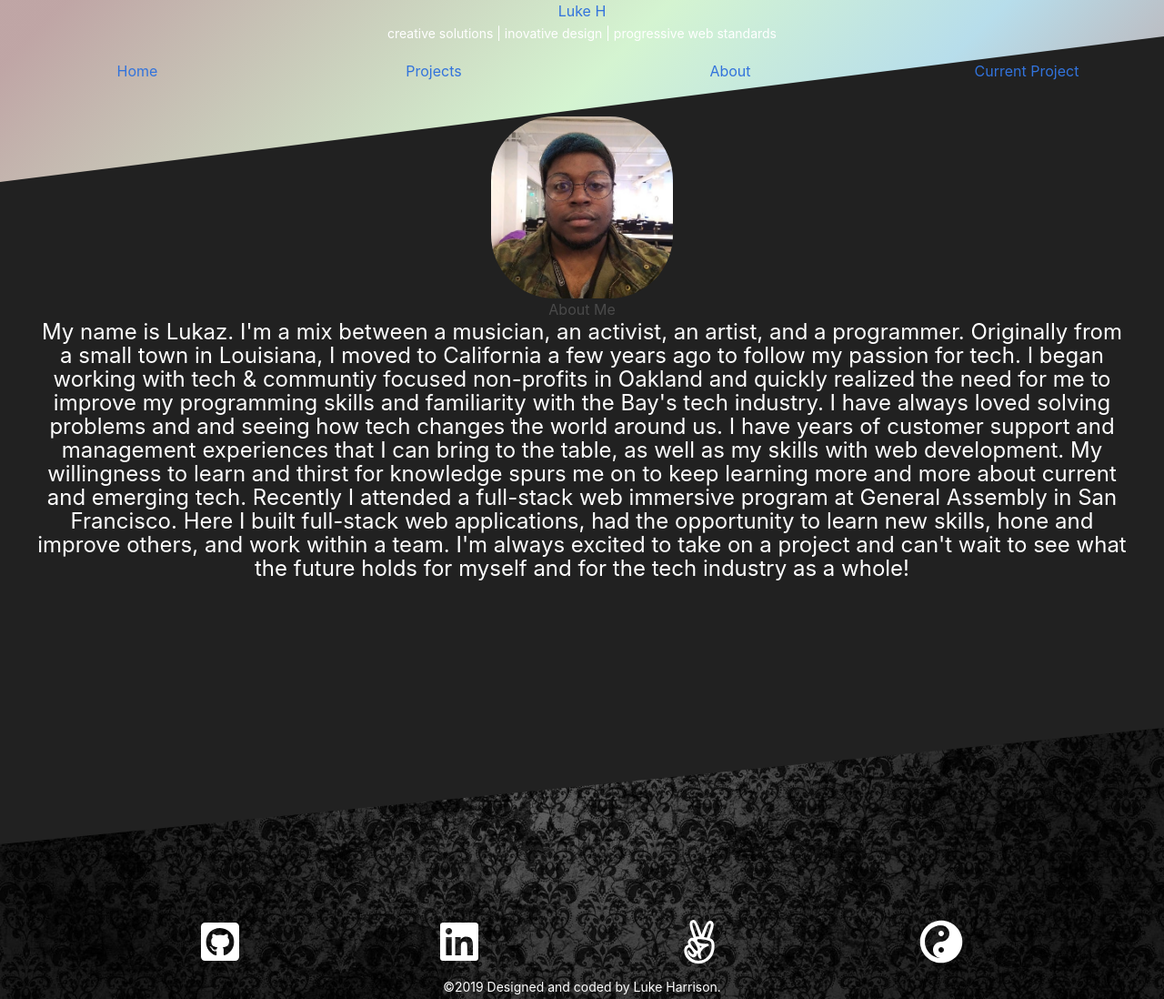
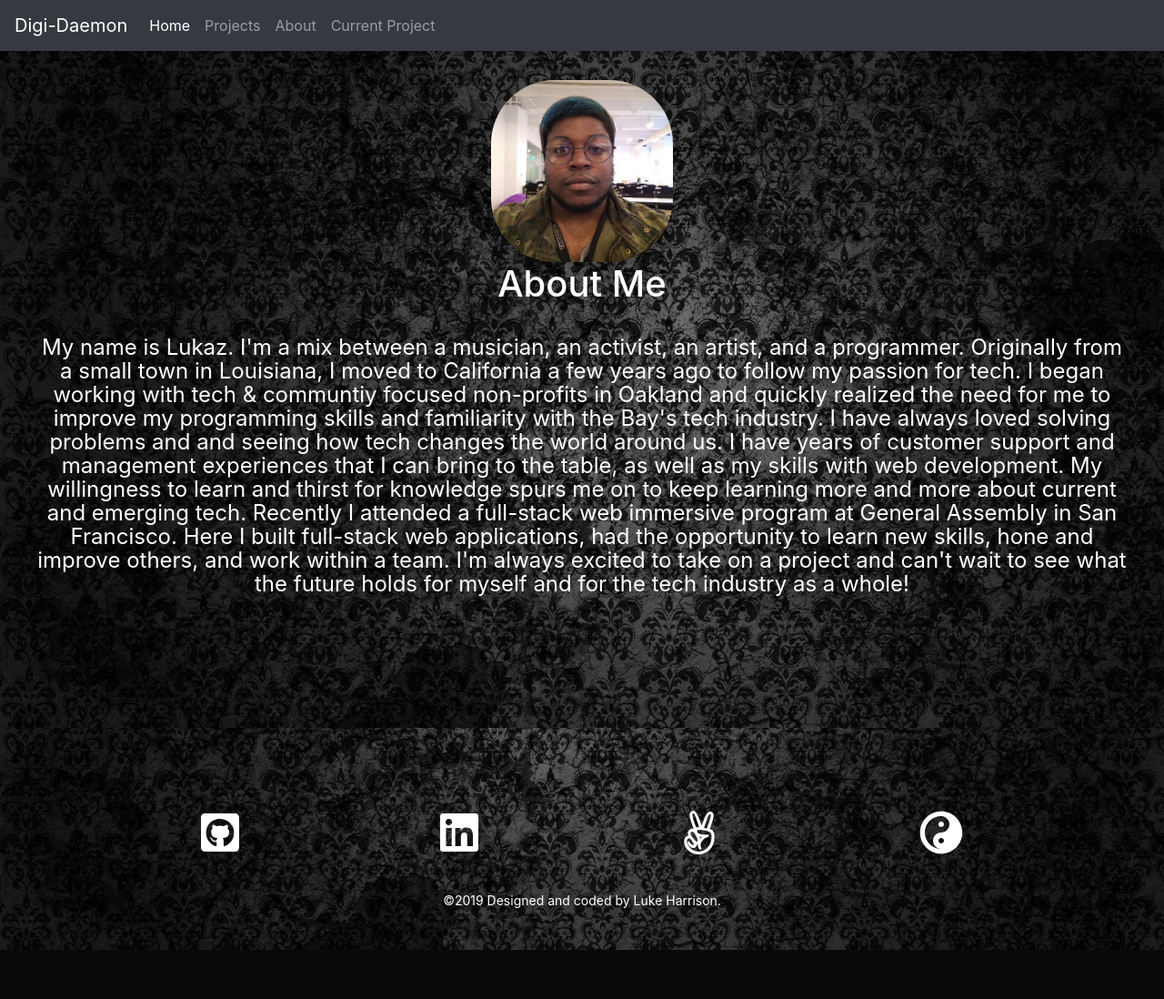
Before and after one commit to LukazDane/Digi-Daemon, a Flask app: page /Lukaz in a window 1280 px wide. Shown: the whole page at 91% size. After the commit the page ends 1044 px from the top, so only its background shows below. Run offline with Flask 2, Linux system fonts and the light colour scheme; some libraries are stand-ins or nearby versions.

Commit message:
change bg

```diff
--- a/app.py
+++ b/app.py
@@ -1,42 +1,29 @@
 import secrets
 from flask import Flask, g
 from flask import render_template, flash, redirect, url_for, session, request, abort, send_file, make_response, current_app
-from wtforms import TextField, TextAreaField, SubmitField, StringField, PasswordField, IntegerField, FileField
-from flask import make_response as response
-from werkzeug.utils import secure_filename
-from flask_sqlalchemy import SQLAlchemy
-from flask_login import LoginManager, login_user, logout_user, login_required, current_user, UserMixin
-from flask_bcrypt import check_password_hash
 import datetime
 from datetime import date
 from datetime import time
 from datetime import datetime, timedelta
-from peewee import fn
-from io import BytesIO
-from PIL import Image
-import urllib
-from markupsafe import Markup
 import os
-import forms
-import models
+
 
 DEBUG = True
 PORT = int(os.environ.get('PORT', 9000))
 
 app = Flask(__name__)
-app.secret_key = 'elsdhfsdlfdsjfkljdslfhjlds'
-app.config['SQLALCHEMY_DATABASE_URI'] = 'sqlite:////Users/lukazphelps/Desktop/digi-daemon/daemon.db'
-db = SQLAlchemy(app)
 
-@app.route('/', methods=['GET', 'POST'])
+
+@app.route('/')
 def index(name=None):
 
     return render_template('home.html')
 
+
 @app.route('/Lukaz')
 def about(name=None):
-        return render_template('about.html')
+    return render_template('about.html')
+
 
 if __name__ == '__main__':
-    app.secret_key = os.urandom(12)
     app.run(debug=DEBUG, port=PORT)
--- a/forms.py
+++ /dev/null
@@ -1,5 +0,0 @@
-from wtforms import Form, BooleanField, StringField, PasswordField, validators
-
-class ContactForm(Form):
-    name = StringField('Full Name', [validators.Length(min=4, max=25)])
-    email = StringField('Email Address', [validators.Length(min=6, max=35)])
--- a/static/css/styles.css
+++ b/static/css/styles.css
@@ -4,8 +4,9 @@
   scroll-behavior: smooth;
 }
 body {
-  overflow: hidden;
+  /* overflow: hidden; */
   background-color: #212121;
+  color: #fff !important;
 }
 li {
   list-style: none;
@@ -28,7 +29,7 @@ li {
     rgba(42, 200, 25, 0.2) 50%,
     rgba(96, 31, 31, 0.4) 95%
   );
-  clip-path: polygon(0% 0%, 100% 0%, 100% 20%, 0 100%);
+  /* clip-path: polygon(0% 0%, 100% 0%, 100% 20%, 0 100%); */
 
   height: 25vh;
 }
@@ -47,8 +48,8 @@ footer {
   overflow: hidden;
   background: #212220 url("/static/images/bg.jpg") fixed no-repeat bottom left;
   background-size: cover;
-  -webkit-clip-path: polygon(0 10vw, 100% 0, 100% 100%, 0 100%);
-  clip-path: polygon(0 10vw, 100% 0, 100% 100%, 0 100%);
+  /* -webkit-clip-path: polygon(0 10vw, 100% 0, 100% 100%, 0 100%); */
+  /* clip-path: polygon(0 10vw, 100% 0, 100% 100%, 0 100%); */
   color: rgba(255, 255, 255, 0.6);
   font-size: 1.125rem;
   line-height: 1.5;
@@ -61,7 +62,7 @@ footer div p {
   display: flex;
   flex-flow: wrap;
   justify-content: space-evenly;
-  margin-top: 15vh;
+  /* margin-top: 15vh; */
 }
 .social a {
   color: white;
@@ -108,8 +109,10 @@ div#logoBlock {
 /* ---- */
 .section-container {
   min-height: 100vh;
-  padding-top: 15vh;
+  padding-top: 10vh;
   height: fit-content;
+  background: #212220 url(/static/images/bg.jpg) fixed no-repeat bottom left;
+  background-size: cover;
 }
 .section-title {
   text-align: end;
@@ -169,26 +172,16 @@ p {
   margin-right: 10px;
   display: inline-block;
 }
-.btn.btn-freelance {
-  background: #f04;
-}
-.btn.btn-hire {
-  background: hsla(0, 0%, 100%, 0.14);
-}
+
 /* end testing */
 #home {
   background-color: #232323;
-  background-image: url("/static/images/paint-splatter-1.png");
-  background-repeat: no-repeat;
-  background-position: right;
+  /* background-image: url("/static/images/paint-splatter-1.png"); */
+  /* background-repeat: no-repeat; */
+  /* background-position: right; */
   text-align: center;
 }
-#projects {
-  background-color: #323232;
-  background-repeat: no-repeat;
-  background-image: url("/static/images/smoke-rising-2.png");
-  background-size: cover;
-}
+
 #contact {
   background-color: #212121;
   background-repeat: no-repeat;
@@ -344,3 +337,8 @@ video.myVideo.most-recent {
   font-size: x-large;
 }
 /* end about me */
+
+.card-body {
+  text-align: center;
+  background-color: #232323;
+}
--- a/templates/about.html
+++ b/templates/about.html
@@ -1,4 +1,4 @@
-{% extends 'layout.html' %} {% block body %}
+{% extends 'base.html' %} {% block body %}
 <div class="section-container">
   <div class="abt">
     <div class="abt-img"></div>
--- /dev/null
+++ b/templates/base.html
@@ -0,0 +1,47 @@
+<!DOCTYPE html>
+<html lang="en">
+
+<head>
+  <meta charset="UTF-8" />
+  <meta name="viewport" content="width=device-width, initial-scale=1.0" />
+  <meta http-equiv="X-UA-Compatible" content="ie=edge" />
+  <link rel="stylesheet" href="https://use.fontawesome.com/releases/v5.8.1/css/all.css"
+    integrity="sha384-50oBUHEmvpQ+1lW4y57PTFmhCaXp0ML5d60M1M7uH2+nqUivzIebhndOJK28anvf" crossorigin="anonymous" />
+  <link rel="stylesheet" href="/static/css/styles.css" type="text/css" />
+  <link rel="stylesheet" href="https://stackpath.bootstrapcdn.com/bootstrap/4.4.1/css/bootstrap.min.css"
+    integrity="sha384-Vkoo8x4CGsO3+Hhxv8T/Q5PaXtkKtu6ug5TOeNV6gBiFeWPGFN9MuhOf23Q9Ifjh" crossorigin="anonymous">
+  <title>Digi-Daemon</title>
+</head>
+
+<body>
+  {% include 'partials/nav.html' %}
+  {% block body %}
+
+  {% endblock %}
+
+  <footer>
+    <div class="social">
+      <a href="https://github.com/LukazDane/"><i class="fab fa-github-square"></i></a>
+      <a href="https://www.linkedin.com/in/lukazdane/"><i class="fab fa-linkedin"></i></a>
+      <a href="https://angel.co/luke-harrison-4"><i class="fab fa-angellist"></i></a>
+      <a href="#"><i class="fas fa-yin-yang"></i></a>
+    </div>
+    <div>
+      <p>
+        ©2019 Designed and coded by Luke Harrison.
+      </p>
+    </div>
+  </footer>
+  <script defer src="https://use.fontawesome.com/releases/v5.3.1/js/all.js"></script>
+  <script src="https://code.jquery.com/jquery-3.4.1.slim.min.js"
+    integrity="sha384-J6qa4849blE2+poT4WnyKhv5vZF5SrPo0iEjwBvKU7imGFAV0wwj1yYfoRSJoZ+n"
+    crossorigin="anonymous"></script>
+  <script src="https://cdn.jsdelivr.net/npm/popper.js@1.16.0/dist/umd/popper.min.js"
+    integrity="sha384-Q6E9RHvbIyZFJoft+2mJbHaEWldlvI9IOYy5n3zV9zzTtmI3UksdQRVvoxMfooAo"
+    crossorigin="anonymous"></script>
+  <script src="https://stackpath.bootstrapcdn.com/bootstrap/4.4.1/js/bootstrap.min.js"
+    integrity="sha384-wfSDF2E50Y2D1uUdj0O3uMBJnjuUD4Ih7YwaYd1iqfktj0Uod8GCExl3Og8ifwB6"
+    crossorigin="anonymous"></script>
+</body>
+
+</html>
--- a/templates/layout.html
+++ /dev/null
@@ -1,79 +0,0 @@
-<!DOCTYPE html>
-<html lang="en">
-  <head>
-    <meta charset="UTF-8" />
-    <meta name="viewport" content="width=device-width, initial-scale=1.0" />
-    <meta http-equiv="X-UA-Compatible" content="ie=edge" />
-    <link
-      rel="stylesheet"
-      href="https://use.fontawesome.com/releases/v5.8.1/css/all.css"
-      integrity="sha384-50oBUHEmvpQ+1lW4y57PTFmhCaXp0ML5d60M1M7uH2+nqUivzIebhndOJK28anvf"
-      crossorigin="anonymous"
-    />
-    <link rel="stylesheet" href="/static/css/styles.css" type="text/css" />
-    <link
-      rel="stylesheet"
-      href="https://cdnjs.cloudflare.com/ajax/libs/bulma/0.7.4/css/bulma.min.css"
-    />
-    <title>Digi-Daemon</title>
-  </head>
-  <body>
-    <div id="header_bg" class="col100"></div>
-    <div class="header">
-      <div id="logoBlock">
-        <a id="logo" href="/">Luke H</a>
-        <p id="tagLine">
-          creative solutions | inovative design | progressive web standards
-        </p>
-      </div>
-      <nav class="columns">
-        <div class="nav-item column is-one-fourth">
-          <a href="/#home">Home</a>
-        </div>
-        <div class="nav-item column is-one-fourth">
-          <a href="/#projects">Projects</a>
-        </div>
-        <div class="nav-item column is-one-fourth">
-          <a href="/Lukaz">About</a>
-        </div>
-        <div class="nav-item column is-one-fourth">
-          <a href="/#recent">Current Project</a>
-        </div>
-      </nav>
-    </div>
-    {% block body %} {% endblock %}
-    <!-- <footer class="">
-      <div class="social">
-        <a href="#"><i class="fab fa-github-square"></i></a>
-        <a href="#"><i class="fab fa-linkedin"></i></a>
-        <a href="#"><i class="fab fa-angellist"></i></a>
-        <a href="#"><i class="fas fa-yin-yang"></i></a>
-      </div>
-    </footer>
-    <div id="footer_bg_1" class="col100"></div>
-    <div id="footer_bg_2" class="col100"></div> -->
-    <footer>
-      <div class="social">
-        <a href="https://github.com/LukazDane/"
-          ><i class="fab fa-github-square"></i
-        ></a>
-        <a href="https://www.linkedin.com/in/lukazdane/"
-          ><i class="fab fa-linkedin"></i
-        ></a>
-        <a href="https://angel.co/luke-harrison-4"
-          ><i class="fab fa-angellist"></i
-        ></a>
-        <a href="#"><i class="fas fa-yin-yang"></i></a>
-      </div>
-      <div>
-        <p>
-          ©2019 Designed and coded by Luke Harrison.
-        </p>
-      </div>
-    </footer>
-    <script
-      defer
-      src="https://use.fontawesome.com/releases/v5.3.1/js/all.js"
-    ></script>
-  </body>
-</html>
--- /dev/null
+++ b/templates/partials/nav.html
@@ -0,0 +1,23 @@
+<nav class="navbar navbar-expand-lg navbar-dark bg-dark fixed-top">
+    <a class="navbar-brand" href="#">Digi-Daemon</a>
+    <button class="navbar-toggler" type="button" data-toggle="collapse" data-target="#navbarNav"
+        aria-controls="navbarNav" aria-expanded="false" aria-label="Toggle navigation">
+        <span class="navbar-toggler-icon"></span>
+    </button>
+    <div class="collapse navbar-collapse" id="navbarNav">
+        <ul class="navbar-nav">
+            <li class="nav-item active">
+                <a class="nav-link" href="/#home">Home<span class="sr-only">(current)</span></a>
+            </li>
+            <li class="nav-item">
+                <a class="nav-link" href="/#projects">Projects</a>
+            </li>
+            <li class="nav-item">
+                <a class="nav-link" href="/Lukaz">About</a>
+            </li>
+            <li class="nav-item">
+                <a class="nav-link" href="/#recent">Current Project</a>
+            </li>
+        </ul>
+    </div>
+</nav>
```
Also changed, not shown: templates/home.html (+19 -43 lines).
